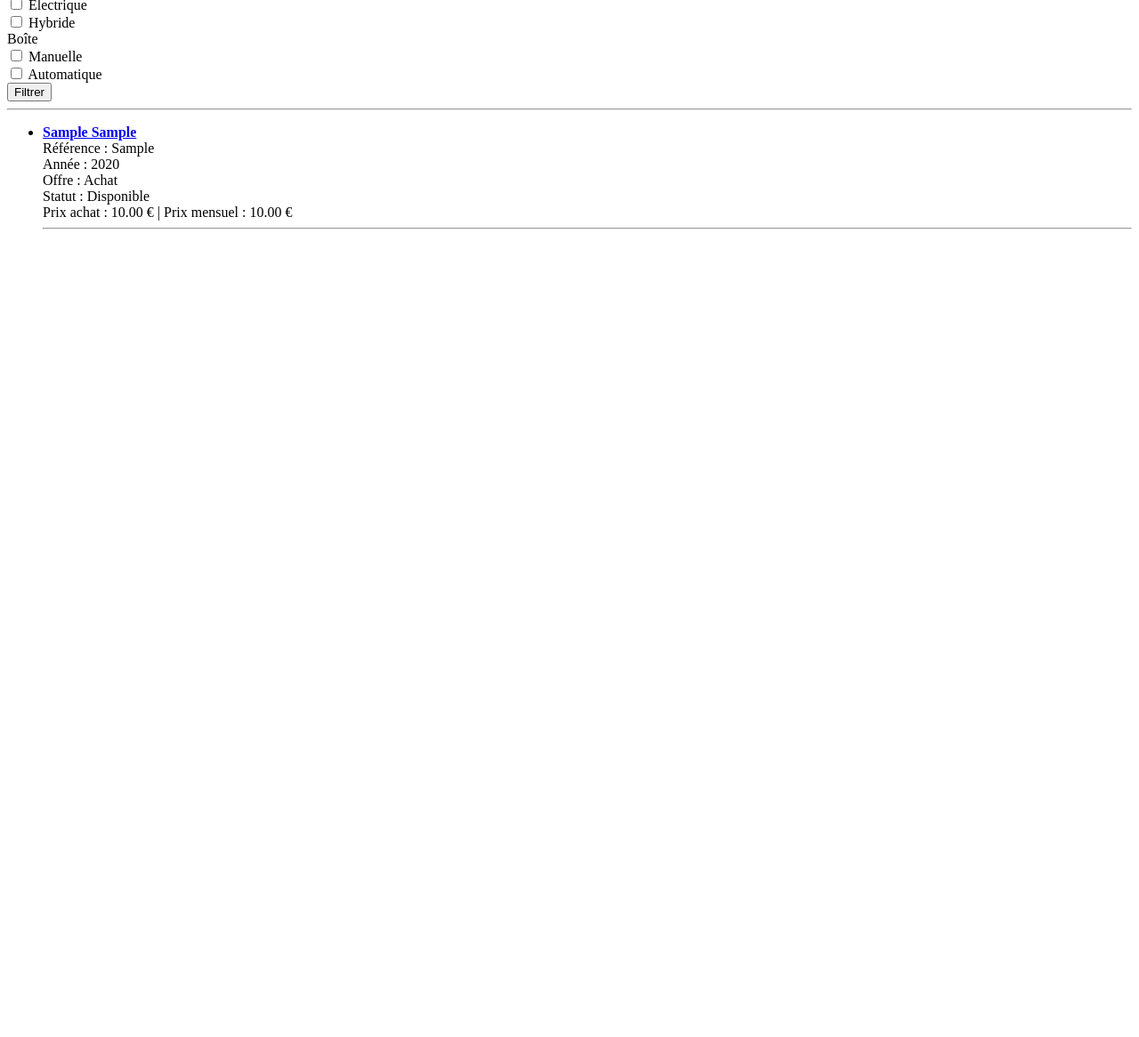
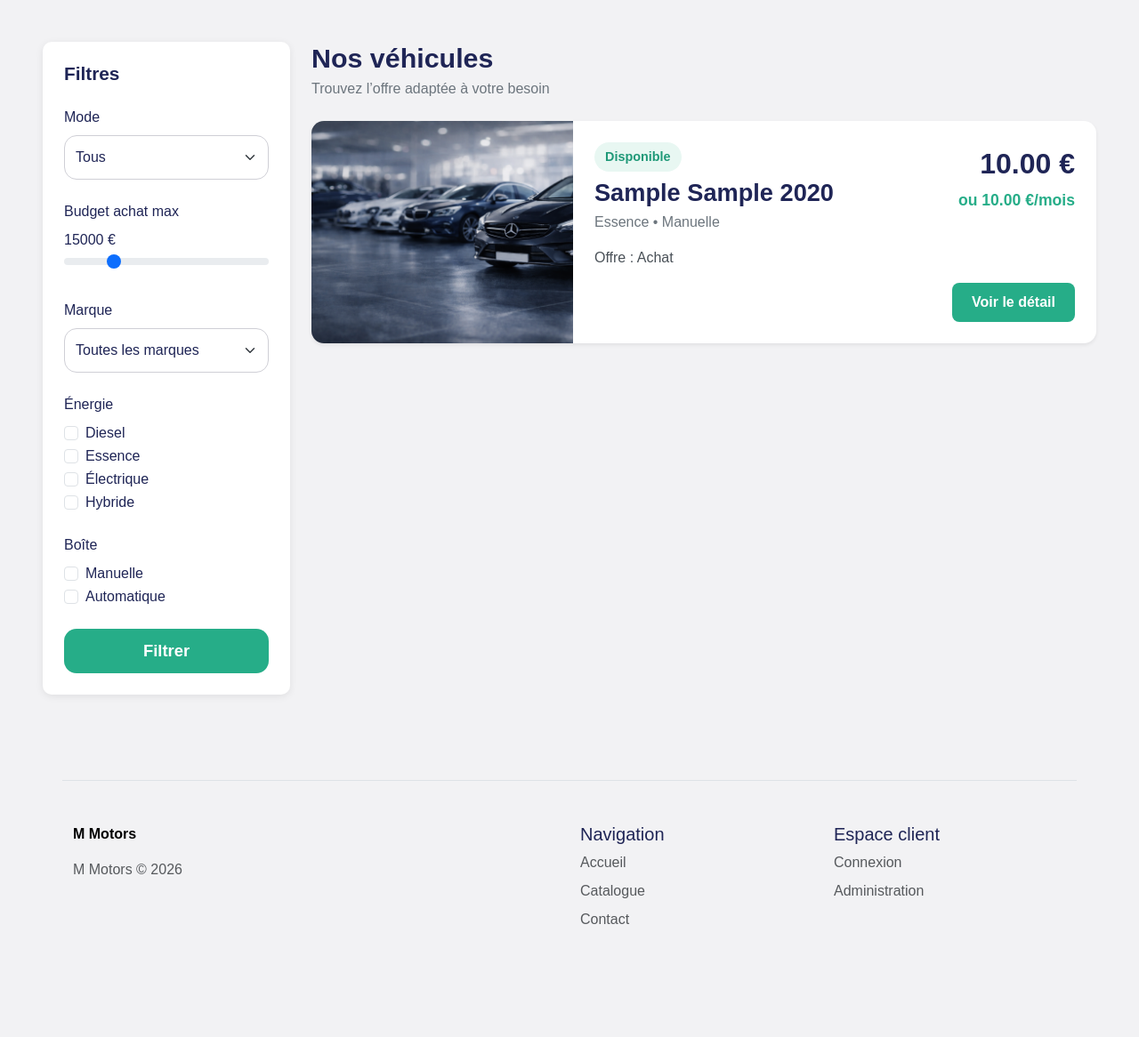
Before and after one commit to Ysaeka/M-Motors, a Django app: page /catalog/ in a window 1280 px wide. Shown: the part 221-1387 px from the top of the page at 89% size. Before the commit the page ends 479 px from the top, so only its background shows below. Run offline with Django 5.2, Linux system fonts and the light colour scheme; tables that the repository leaves empty hold one stand-in row (values such as "Sample post").

Commit message:
feat: integrate catalog list front

```diff
--- a/catalog/templates/catalog/vehicle_list.html
+++ b/catalog/templates/catalog/vehicle_list.html
@@ -1,27 +1,40 @@
-<!DOCTYPE html>
-<html lang="fr">
-<head>
-    <meta charset="UTF-8" />
-    <meta name="viewport" content="width=device-width, initial-scale=1" />
-    <title>Catalogue véhicules</title>
-</head>
-<body>
-    <h1>Catalogue véhicules</h1>
+{% extends "base.html" %}
+{% load static %}
 
-    <form method="get">
-        <div>
-            <label for="offer_type">Mode</label>
-            <select name="offer_type" id="offer_type">
+{% block title %}Catalogue - M Motors{% endblock %}
+
+{% block content %}
+<section class="catalog-hero">
+  <div class="container-fluid px-4 px-lg-5">
+    <h1 class="catalog-hero-title mb-0">Catalogue</h1>
+  </div>
+</section>
+
+<main class="py-5">
+  <div class="container-fluid px-4 px-lg-5">
+    <div class="row g-4">
+
+      <aside class="col-lg-3">
+        <form method="get" class="filter-box">
+          <h2 class="filter-title">Filtres</h2>
+
+          <div class="filter-group">
+            <label for="offer_type" class="form-label">Mode</label>
+            <select name="offer_type" id="offer_type" class="form-select">
               <option value="">Tous</option>
               <option value="sale" {% if selected_offer_type == "sale" %}selected{% endif %}>Achat</option>
               <option value="lld" {% if selected_offer_type == "lld" %}selected{% endif %}>Location</option>
             </select>
           </div>
 
-        <div>
-            <label for="budget_max">{{ budget_label }}</label>
+          <div class="filter-group">
+            <label for="budget_max" class="form-label">{{ budget_label }}</label>
+            <div class="budget-value">
+              <span id="budgetValue">{{ selected_budget_max }} €</span>
+            </div>
             <input
               type="range"
+              class="form-range custom-budget-range"
               id="budget_max"
               name="budget_max"
               min="{{ budget_min }}"
@@ -30,14 +43,11 @@
               value="{{ selected_budget_max }}"
               oninput="document.getElementById('budgetValue').textContent = new Intl.NumberFormat('fr-FR').format(this.value) + ' €'"
             />
-            <div>
-                <span id="budgetValue">{{ selected_budget_max }} €</span>
-            </div>
           </div>
 
-        <div>
-            <label for="brand">Marque</label>
-            <select name="brand" id="brand">
+          <div class="filter-group">
+            <label for="brand" class="form-label">Marque</label>
+            <select name="brand" id="brand" class="form-select">
               <option value="">Toutes les marques</option>
               {% for brand in brands %}
                 <option value="{{ brand }}" {% if selected_brand == brand %}selected{% endif %}>
@@ -47,83 +57,132 @@
             </select>
           </div>
 
-        <div>
-            <label>Énergie</label>
-            <div>
-                <input type="checkbox" name="fuel_type" value="diesel" id="diesel"
+          <div class="filter-group">
+            <label class="form-label">Énergie</label>
+
+            <div class="form-check">
+              <input class="form-check-input" type="checkbox" name="fuel_type" value="diesel" id="diesel"
                 {% if "diesel" in selected_fuel_types %}checked{% endif %}>
-                <label for="diesel">Diesel</label>
+              <label class="form-check-label" for="diesel">Diesel</label>
             </div>
-            <div>
-                <input type="checkbox" name="fuel_type" value="gasoline" id="essence"
+
+            <div class="form-check">
+              <input class="form-check-input" type="checkbox" name="fuel_type" value="gasoline" id="essence"
                 {% if "gasoline" in selected_fuel_types %}checked{% endif %}>
-                <label for="essence">Essence</label>
+              <label class="form-check-label" for="essence">Essence</label>
             </div>
-            <div>
-                <input type="checkbox" name="fuel_type" value="electric" id="electrique"
+
+            <div class="form-check">
+              <input class="form-check-input" type="checkbox" name="fuel_type" value="electric" id="electrique"
                 {% if "electric" in selected_fuel_types %}checked{% endif %}>
-                <label for="electrique">Électrique</label>
+              <label class="form-check-label" for="electrique">Électrique</label>
             </div>
-            <div>
-                <input type="checkbox" name="fuel_type" value="hybrid" id="hybride"
+
+            <div class="form-check">
+              <input class="form-check-input" type="checkbox" name="fuel_type" value="hybrid" id="hybride"
                 {% if "hybrid" in selected_fuel_types %}checked{% endif %}>
-                <label for="hybride">Hybride</label>
+              <label class="form-check-label" for="hybride">Hybride</label>
             </div>
           </div>
 
-        <div>
-            <label>Boîte</label>
-            <div>
-                <input type="checkbox" name="gearbox" value="manual" id="manuelle"
+          <div class="filter-group">
+            <label class="form-label">Boîte</label>
+
+            <div class="form-check">
+              <input class="form-check-input" type="checkbox" name="gearbox" value="manual" id="manuelle"
                 {% if "manual" in selected_gearboxes %}checked{% endif %}>
-                <label for="manuelle">Manuelle</label>
+              <label class="form-check-label" for="manuelle">Manuelle</label>
             </div>
-            <div>
-                <input type="checkbox" name="gearbox" value="automatic" id="auto"
+
+            <div class="form-check">
+              <input class="form-check-input" type="checkbox" name="gearbox" value="automatic" id="auto"
                 {% if "automatic" in selected_gearboxes %}checked{% endif %}>
-                <label for="auto">Automatique</label>
+              <label class="form-check-label" for="auto">Automatique</label>
             </div>
           </div>
 
+          <button type="submit" class="btn btn-search w-100">Filtrer</button>
+        </form>
+      </aside>
+
+      <section class="col-lg-9">
+        <div class="catalog-topbar d-flex flex-column flex-md-row justify-content-between align-items-md-center gap-3 mb-4">
           <div>
-            <button type="submit">Filtrer</button>
+            <h2 class="catalog-title mb-1">Nos véhicules</h2>
+            <p class="catalog-subtitle mb-0">Trouvez l’offre adaptée à votre besoin</p>
           </div>
-    </form>
-    <hr>
+        </div>
+
         {% if vehicles %}
-        <ul>
+          <div class="d-flex flex-column gap-4">
             {% for vehicle in vehicles %}
-                <li>
-                    <strong>
-                        <a href="{% url 'vehicle_detail' vehicle.pk %}">
-                            {{ vehicle.brand }} {{ vehicle.model }}
-                        </a>
-                    </strong><br>
-                    Référence : {{ vehicle.reference }}<br>
-                    Année : {{ vehicle.year }}<br>
-                    Offre : {{ vehicle.get_offer_type_display }}<br>
-                    Statut : {{ vehicle.get_availability_status_display }}<br>
+              <article class="vehicle-list-card card border-0 shadow-sm">
+                <div class="row g-0">
+                  <div class="col-md-4">
+                    <img
+                      src="{% static 'img/concession.png' %}"
+                      alt="{{ vehicle.brand }} {{ vehicle.model }}"
+                      class="vehicle-list-image img-fluid h-100 w-100"
+                    />
+                  </div>
 
+                  <div class="col-md-8">
+                    <div class="card-body p-4">
+                      <div class="d-flex justify-content-between align-items-start flex-wrap gap-3 mb-3">
+                        <div>
+                          <span class="vehicle-badge">
+                            {{ vehicle.get_availability_status_display }}
+                          </span>
+
+                          <h3 class="vehicle-list-title mt-2 mb-1">
+                            {{ vehicle.brand }} {{ vehicle.model }} {{ vehicle.year }}
+                          </h3>
+
+                          <p class="vehicle-list-meta mb-0">
+                            {{ vehicle.get_fuel_type_display }} • {{ vehicle.get_gearbox_display }}
+                          </p>
+                        </div>
+
+                        <div class="text-md-end">
                           {% if vehicle.price_sale %}
-                        Prix achat : {{ vehicle.price_sale }} €
+                            <p class="vehicle-price mb-1">{{ vehicle.price_sale }} €</p>
                           {% endif %}
 
                           {% if vehicle.price_monthly %}
-                        {% if vehicle.price_sale %} | {% endif %}
-                        Prix mensuel : {{ vehicle.price_monthly }} €
+                            <p class="vehicle-rent mb-0">ou {{ vehicle.price_monthly }} €/mois</p>
                           {% endif %}
-                </li>
-                <hr>
+                        </div>
+                      </div>
+
+                      <p class="vehicle-list-text mb-3">
+                        {% if request.user.is_staff %}
+                          Référence : {{ vehicle.reference }}<br>
+                        {% endif %}
+                        Offre : {{ vehicle.get_offer_type_display }}
+                      </p>
+
+                      <div class="d-flex justify-content-end">
+                        <a href="{% url 'vehicle_detail' vehicle.pk %}" class="btn btn-detail">
+                          Voir le détail
+                        </a>
+                      </div>
+                    </div>
+                  </div>
+                </div>
+              </article>
             {% endfor %}
-        </ul>
+          </div>
         {% else %}
-        <p>Aucun véhicule disponible.</p>
+          <div class="alert alert-light border">
+            Aucun véhicule disponible.
+          </div>
         {% endif %}
 
         {% if page_obj.has_other_pages %}
-        <div>
+          <nav class="mt-5" aria-label="Pagination catalogue">
+            <div class="d-flex justify-content-center align-items-center gap-3">
               {% if page_obj.has_previous %}
-                <a href="?page={{ page_obj.previous_page_number }}{% if selected_offer_type %}&offer_type={{ selected_offer_type }}{% endif %}{% if selected_budget_max %}&budget_max={{ selected_budget_max }}{% endif %}{% if selected_brand %}&brand={{ selected_brand }}{% endif %}{% for fuel in selected_fuel_types %}&fuel_type={{ fuel }}{% endfor %}{% for gearbox in selected_gearboxes %}&gearbox={{ gearbox }}{% endfor %}">
+                <a class="btn btn-outline-secondary" href="?page={{ page_obj.previous_page_number }}{% if selected_offer_type %}&offer_type={{ selected_offer_type }}{% endif %}{% if selected_budget_max %}&budget_max={{ selected_budget_max }}{% endif %}{% if selected_brand %}&brand={{ selected_brand }}{% endif %}{% for fuel in selected_fuel_types %}&fuel_type={{ fuel }}{% endfor %}{% for gearbox in selected_gearboxes %}&gearbox={{ gearbox }}{% endfor %}">
                   Précédent
                 </a>
               {% endif %}
@@ -131,11 +190,16 @@
               <span>Page {{ page_obj.number }} sur {{ page_obj.paginator.num_pages }}</span>
 
               {% if page_obj.has_next %}
-                <a href="?page={{ page_obj.next_page_number }}{% if selected_offer_type %}&offer_type={{ selected_offer_type }}{% endif %}{% if selected_budget_max %}&budget_max={{ selected_budget_max }}{% endif %}{% if selected_brand %}&brand={{ selected_brand }}{% endif %}{% for fuel in selected_fuel_types %}&fuel_type={{ fuel }}{% endfor %}{% for gearbox in selected_gearboxes %}&gearbox={{ gearbox }}{% endfor %}">
+                <a class="btn btn-outline-secondary" href="?page={{ page_obj.next_page_number }}{% if selected_offer_type %}&offer_type={{ selected_offer_type }}{% endif %}{% if selected_budget_max %}&budget_max={{ selected_budget_max }}{% endif %}{% if selected_brand %}&brand={{ selected_brand }}{% endif %}{% for fuel in selected_fuel_types %}&fuel_type={{ fuel }}{% endfor %}{% for gearbox in selected_gearboxes %}&gearbox={{ gearbox }}{% endfor %}">
                   Suivant
                 </a>
               {% endif %}
             </div>
+          </nav>
         {% endif %}
-</body>
-</html>
+      </section>
+
+    </div>
+  </div>
+</main>
+{% endblock %}
```
Also changed, not shown: catalog/tests.py (+15 -7 lines), asset/CSS/catalog.css (renamed from asset/CSS/catalgog.css). Lines whose indentation alone changed are shown as unchanged.
